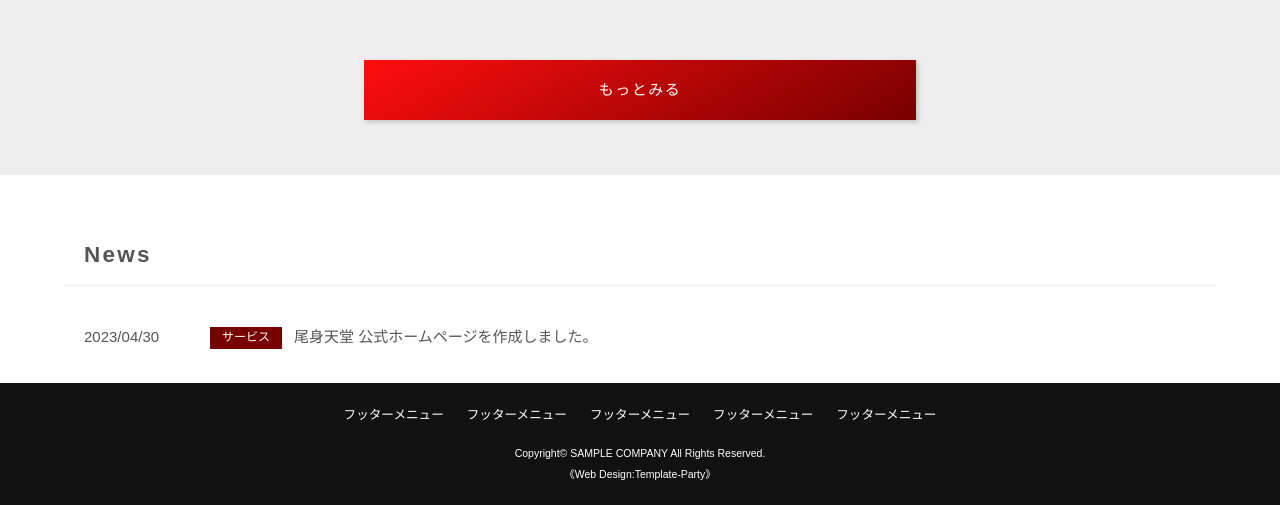
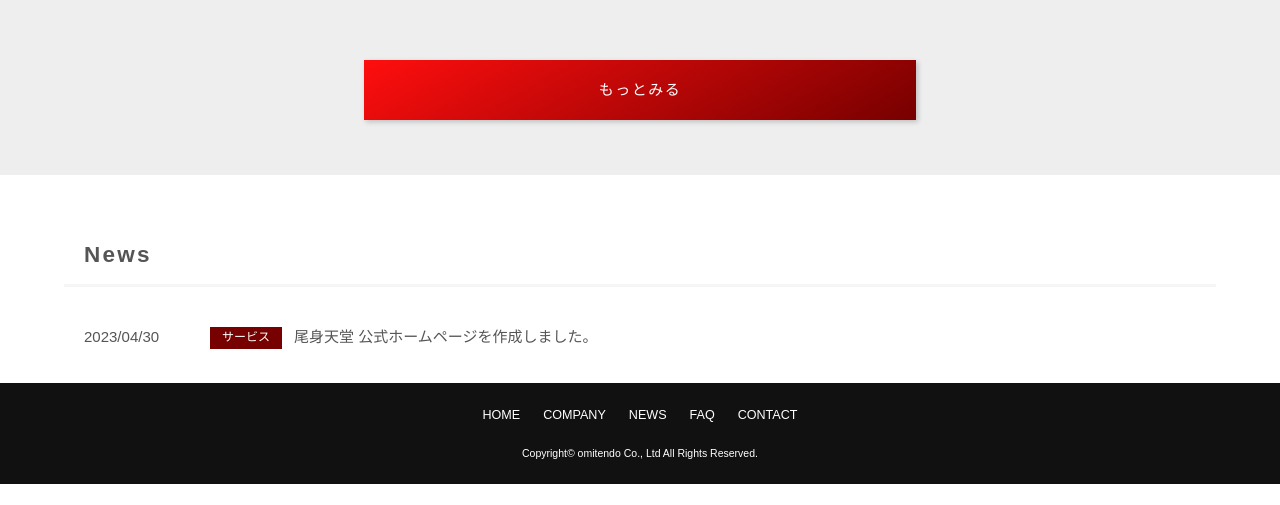
Before and after one commit to Omi-Co-Ltd/omitendo, a plain HTML site: page index.html in a window 1280 px wide. Shown: the part 1085-1590 px from the top of the page. After the commit the page ends 1569 px from the top, so only its background shows below. Drawn offline with nearby package versions, Linux system fonts and the light colour scheme; some packages are replaced by stand-ins of ours; a script that the page names is missing; a web font is replaced by a local one.

Commit message:
Update index.html

```diff
--- a/index.html
+++ b/index.html
@@ -91,15 +91,14 @@
 <footer>
 
 <ul id="footermenu">
-<li><a href="#">フッターメニュー</a></li>
-<li><a href="#">フッターメニュー</a></li>
-<li><a href="#">フッターメニュー</a></li>
-<li><a href="#">フッターメニュー</a></li>
-<li><a href="#">フッターメニュー</a></li>
+<li><a href="index.html">HOME</a></li>
+<li><a href="company.html">COMPANY</a></li>
+<li><a href="news.html">NEWS</a></li>
+<li><a href="faq.html">FAQ</a></li>
+<li><a href="https://docs.google.com/forms/d/e/1FAIpQLSfbVolFZMITt5DCv72DeYjkBU4YGPfXohDqqs2gKyhaq2SYRQ/viewform?usp=sf_link">CONTACT</a></li>
 </ul>
 
-<small>Copyright&copy; <a href="index.html">SAMPLE COMPANY</a> All Rights Reserved.</small>
-<span class="pr"><a href="https://template-party.com/" target="_blank">《Web Design:Template-Party》</a></span>
+<small>Copyright&copy; <a href="index.html">omitendo  Co., Ltd</a> All Rights Reserved.</small>
 
 </footer>
 
```
